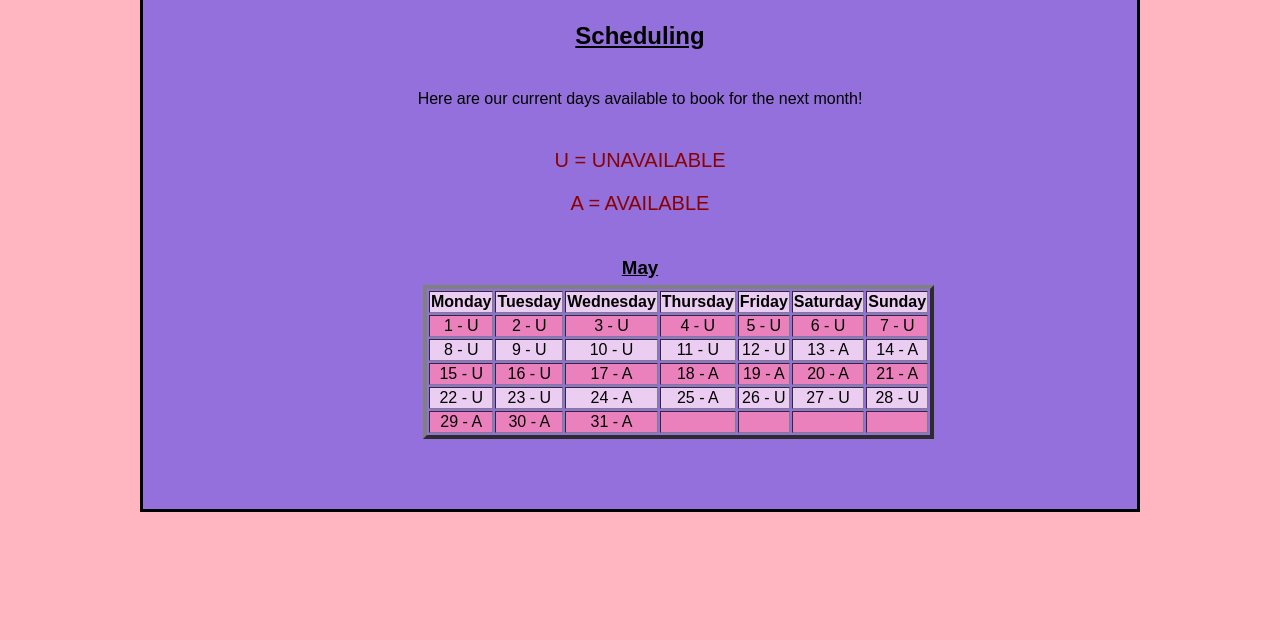
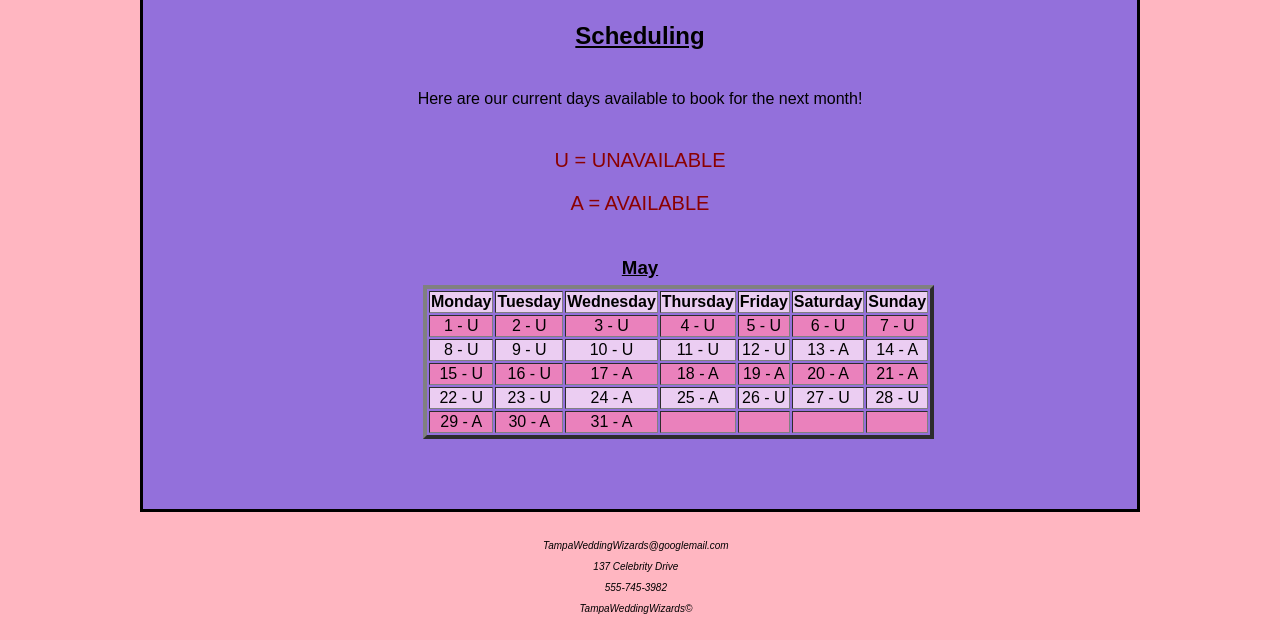
Before and after one commit to Rekka777/Rekka777.github.io, a plain HTML site: page scheduling.html in a window 1280 px wide. Shown: the part 160-800 px from the top of the page. Drawn offline with Linux system fonts and the light colour scheme; a web font is replaced by a local one.

Commit message:
Update scheduling.html

```diff
--- a/scheduling.html
+++ b/scheduling.html
@@ -31,7 +31,7 @@
                         margin-right: 200px;
                         padding-top: 30px;
                         position: absolute;
-                        top: 880px;}
+                        top: 380px;}
             .sale {     font-weight: bold;
                         color: darkred;
                         font-size: 40px;
```
